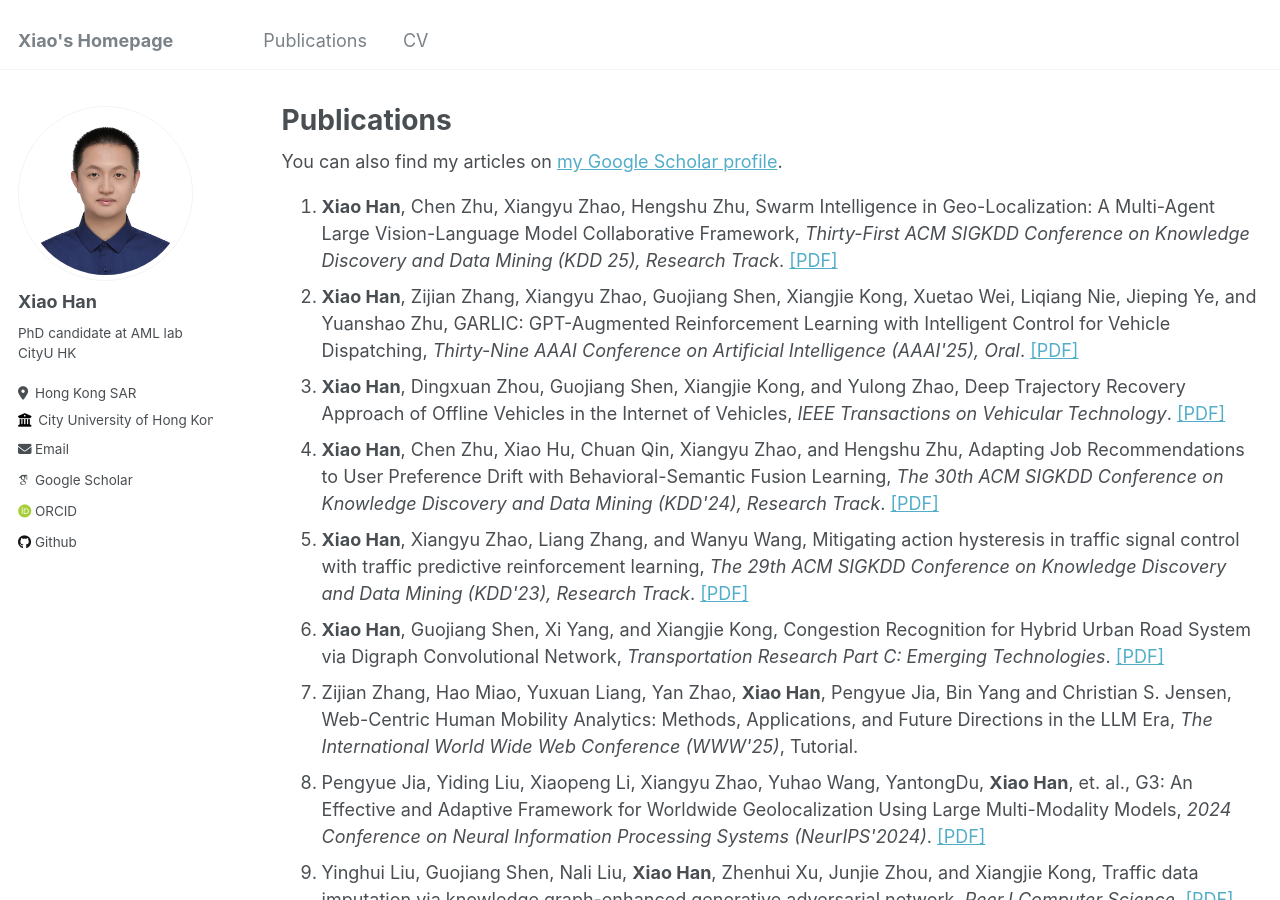
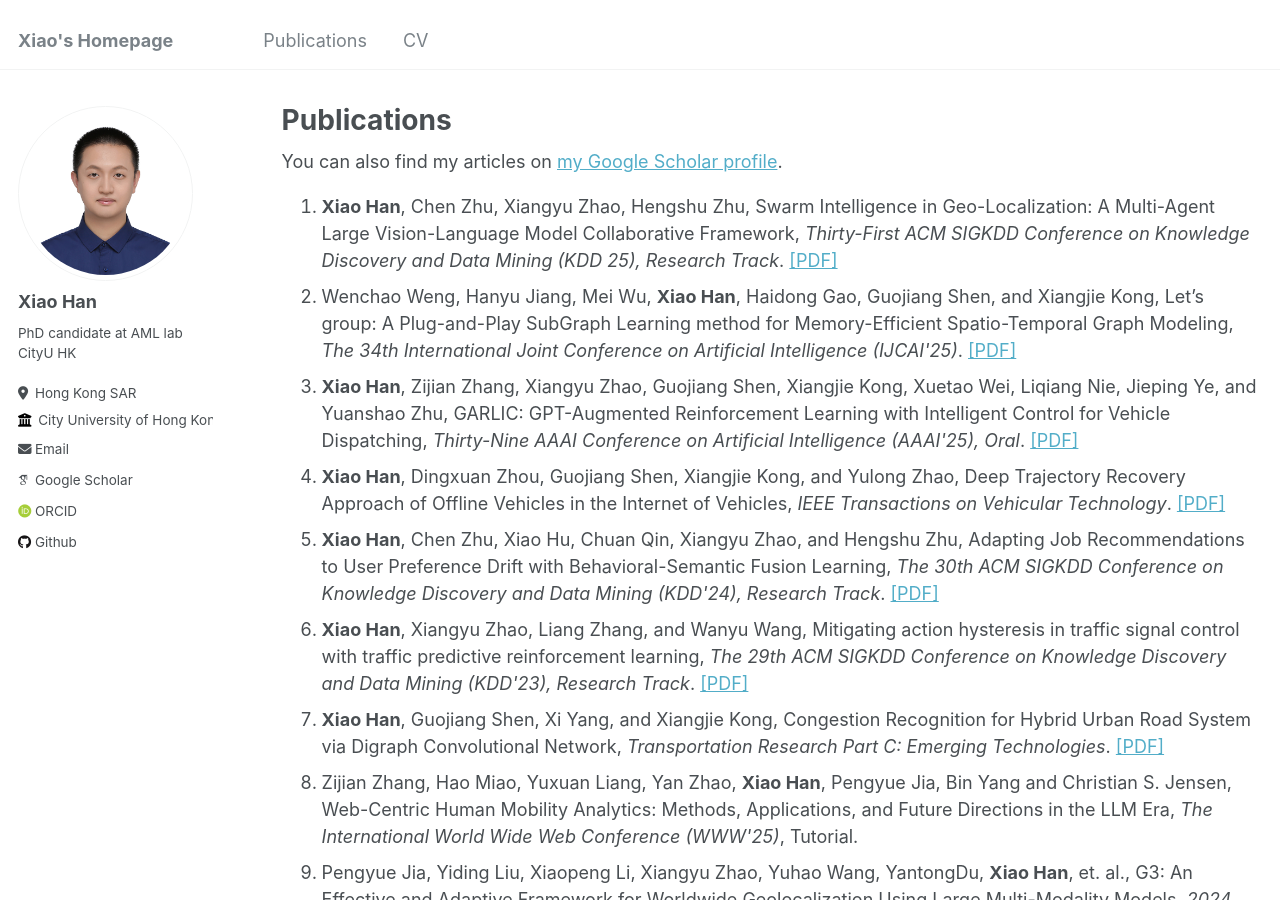
Before and after one commit to hahahenha/hahahenha.github.io, a Jekyll site: the page built from _pages/publications.md, in a window 1280 px wide and 900 px high. Built offline with Jekyll 4.4.1, drawn with Linux system fonts in a browser that asks for light colours; some web fonts are replaced.

Commit message:
Update publications.md

```diff
--- a/_pages/publications.md
+++ b/_pages/publications.md
@@ -23,6 +23,12 @@ author_profile: true
      Swarm Intelligence in Geo-Localization: A Multi-Agent Large Vision-Language Model Collaborative Framework,
     <em>Thirty-First ACM SIGKDD Conference on Knowledge Discovery and Data Mining (KDD 25), Research Track</em>.
     <a target="_blank" rel="noopener" href="https://arxiv.org/abs/2408.11312">[PDF]</a>
+  </li>
+  <li>
+    Wenchao Weng, Hanyu Jiang, Mei Wu, <Strong>Xiao Han</Strong>, Haidong Gao, Guojiang Shen, and Xiangjie Kong,
+    Let’s group: A Plug-and-Play SubGraph Learning method for Memory-Efficient Spatio-Temporal Graph Modeling,
+    <em>The 34th International Joint Conference on Artificial Intelligence (IJCAI'25)</em>.
+    <a target="_blank" rel="noopener" href="">[PDF]</a>
   </li>
   <li>
     <Strong>Xiao Han</Strong>, Zijian Zhang, Xiangyu Zhao, Guojiang Shen, Xiangjie Kong, Xuetao Wei, Liqiang Nie, Jieping Ye, and Yuanshao Zhu,
```
